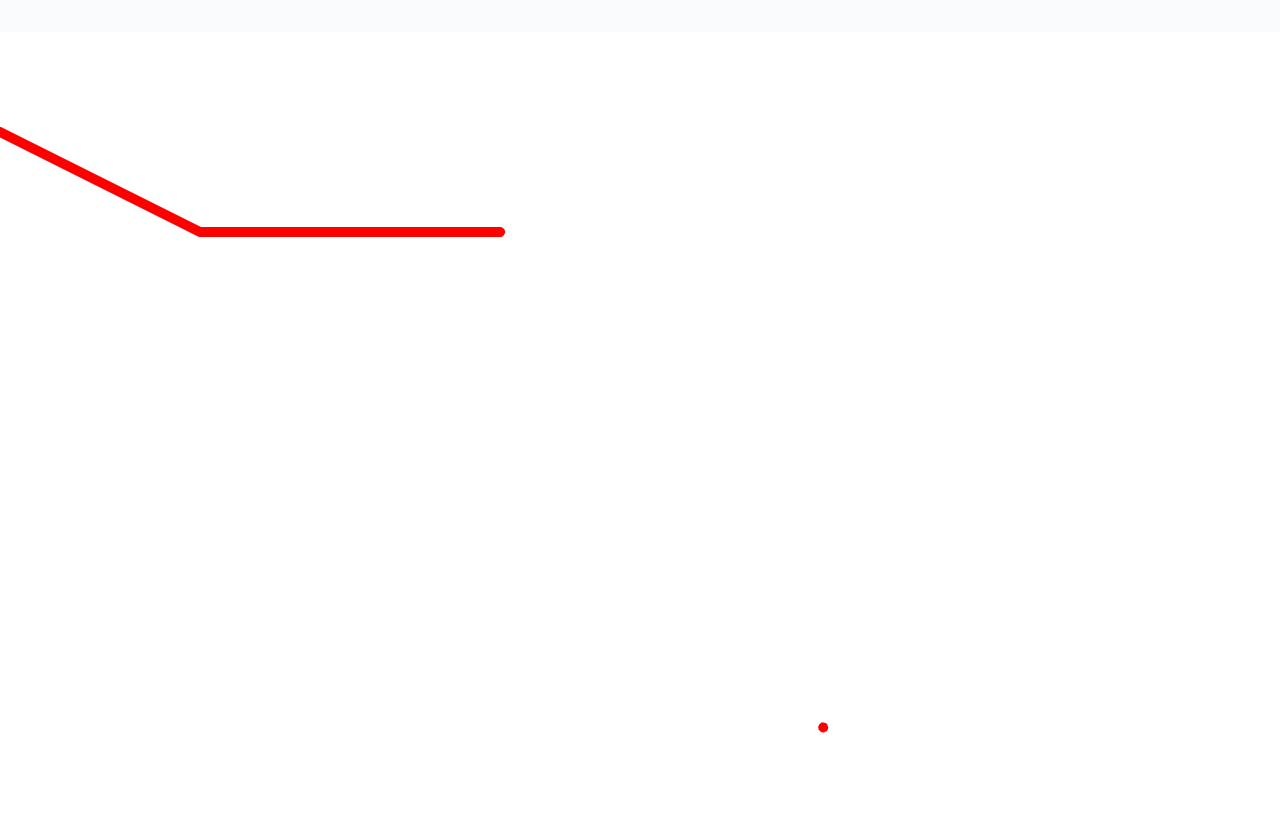
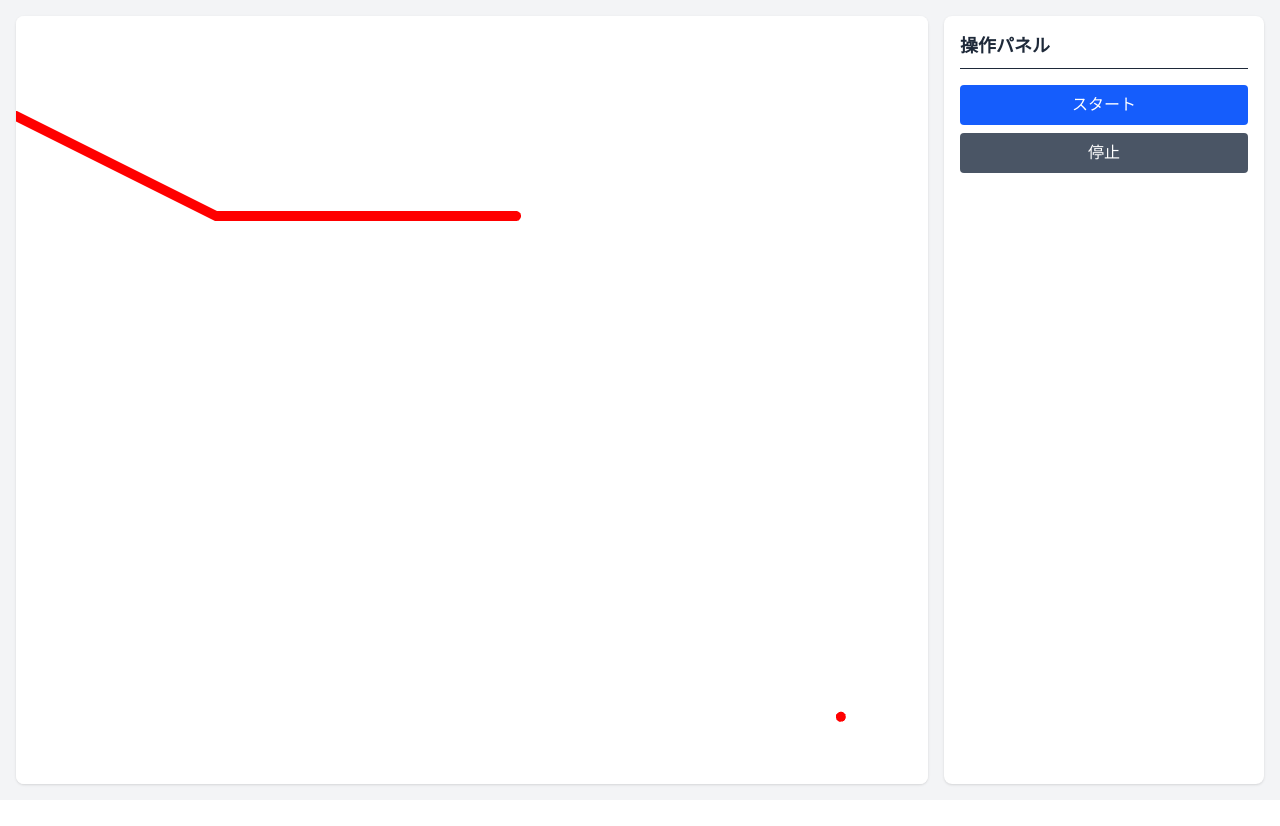
Before and after one commit to Taka005/PhysicsLab, a Next.js app: page / in a window 1280 px wide. Shown: the top 826 px of the page. After the commit the page ends 800 px from the top, so only its background shows below. Built offline with nearby package versions, Linux system fonts and the light colour scheme.

Commit message:
ControllPanelコンポーネントを追加し、PhysicsCanvasでのタッチイベント処理を実装。エンジンのワールドサイズを5000に変更し、Rendererクラスにリサイズ機能を追加。

```diff
--- a/next.config.ts
+++ b/next.config.ts
@@ -1,6 +1,7 @@
 import type { NextConfig } from "next";
 
 const nextConfig: NextConfig = {
+  reactStrictMode: false,
   output: "export",
   images: {
     unoptimized: true,
--- a/src/app/page.tsx
+++ b/src/app/page.tsx
@@ -1,11 +1,13 @@
+import ControllPanel from "@/components/ControllPanel";
 import PhysicsCanvas from "@/components/PhysicsCanvas";
 import { EngineProvider } from "@/context/EngineContext";
 
 export default function Home() {
   return (
-    <main className="min-h-screen bg-gray-50 py-8">
+    <main className="flex h-screen w-screen p-4 gap-4 overflow-hidden bg-gray-100 box-border">
       <EngineProvider>
         <PhysicsCanvas/>
+        <ControllPanel/>
       </EngineProvider>
     </main>
   );
--- /dev/null
+++ b/src/components/ControllPanel.tsx
@@ -0,0 +1,29 @@
+"use client";
+
+import { useEngine } from "@/context/EngineContext";
+
+export default function ControllPanel() {
+  const engine = useEngine();
+
+  if (!engine) return;
+
+  return (
+    <div className="w-80 h-full bg-white rounded-lg shadow-sm p-4 flex flex-col gap-4 overflow-y-auto">
+      <h2 className="text-lg font-bold text-gray-800 border-b pb-2">操作パネル</h2>
+      <div className="flex flex-col gap-2">
+        <button
+          onClick={() => engine.start()}
+          className="px-4 py-2 bg-blue-600 text-white rounded hover:bg-blue-700 transition"
+        >
+          スタート
+        </button>
+        <button
+          onClick={() => engine.stop()}
+          className="px-4 py-2 bg-gray-600 text-white rounded hover:bg-gray-700 transition"
+        >
+          停止
+        </button>
+      </div>
+    </div>
+  )
+}
--- a/src/components/PhysicsCanvas.tsx
+++ b/src/components/PhysicsCanvas.tsx
@@ -1,26 +1,56 @@
 "use client";
 
-import React, { useEffect, useRef } from "react";
+import React, { useEffect, useRef, useState } from "react";
 import { Renderer } from "@/lib/render";
 import { CircleCreateOption, LineCreateOption } from "@/lib/engine/types";
 import { useEngine } from "@/context/EngineContext";
 
 export default function PhysicsCanvas() {
+  const containerRef = useRef<HTMLDivElement | null>(null);
   const canvasRef = useRef<HTMLCanvasElement | null>(null);
   const engine = useEngine();
+  const [touchPos, setTouchPos] = useState<{ x: number; y: number } | null>(null);
+
+  const handlePointerAction = (e: React.PointerEvent<HTMLCanvasElement> | React.TouchEvent<HTMLCanvasElement>) => {
+    const canvas = canvasRef.current;
+    if (!canvas||!engine) return;
+
+    const rect = canvas.getBoundingClientRect();
+
+    let clientX = 0;
+    let clientY = 0;
+
+    if ("touches" in e) {
+      if (e.touches.length === 0) return;
+      clientX = e.touches[0].clientX;
+      clientY = e.touches[0].clientY;
+    } else {
+      clientX = e.clientX;
+      clientY = e.clientY;
+    }
+
+    const x = (clientX - rect.left - engine.viewport.offset.x)*(1/engine.viewport.zoomRatio);
+    const y = (clientY - rect.top - engine.viewport.offset.y)*(1/engine.viewport.zoomRatio);
+
+    setTouchPos({ x: Math.round(x), y: Math.round(y) });
+
+    console.log(`Touch/Click X: ${Math.round(x)}, Y: ${Math.round(y)}`);
+  };
 
   useEffect(() => {
-    if (!canvasRef.current || !engine) return;
+    if (!canvasRef.current || !containerRef.current || !engine) return;
 
     const renderer = new Renderer(engine);
 
     let animationFrameId: number;
 
     const initPixi = async () => {
+     const { clientWidth, clientHeight } = containerRef.current!;
+
       await renderer.init(
         canvasRef.current!,
-        window.innerWidth,
-        window.innerHeight
+        clientWidth,
+        clientHeight
       );
 
       engine.spawn({ type: "circle", id: "ball1", position: { x: 50, y: 50 },velocity: { x: 50, y: 50 }, diameter: 10, mass: 10, stiffness: 0.8} as CircleCreateOption);
@@ -43,15 +73,36 @@ export default function PhysicsCanvas() {
 
     initPixi();
 
+    const handleResize = () => {
+      if (containerRef.current && renderer) {
+        const { clientWidth, clientHeight } = containerRef.current;
+
+        renderer.resize(clientWidth,clientHeight);
+      }
+    };
+
+    const resizeObserver = new ResizeObserver(() => handleResize());
+    resizeObserver.observe(containerRef.current);
+
     return () => {
       cancelAnimationFrame(animationFrameId);
+      resizeObserver.disconnect();
       renderer.destroy();
     };
   }, [engine]);
 
   return (
-    <div style={{ width: "100vw", height: "100vh", overflow: "hidden" }}>
-      <canvas ref={canvasRef} style={{ display: "block" }} />
+    <div
+      ref={containerRef}
+      className="flex-1 h-full relative bg-white rounded-lg shadow-sm overflow-hidden"
+    >
+      <canvas ref={canvasRef} className="block w-full h-full"
+        onPointerDown={handlePointerAction}
+        onPointerMove={(e) => {
+          if (e.buttons > 0) handlePointerAction(e);
+        }}
+        onTouchStart={handlePointerAction}
+      />
     </div>
   );
 }
--- a/src/context/EngineContext.tsx
+++ b/src/context/EngineContext.tsx
@@ -19,7 +19,7 @@ export function EngineProvider({ children }: { children: React.ReactNode }) {
         playBackSpeed: 1,
         trackingInterval: 1000,
         trackingLimit: 100,
-        worldSize: 1000,
+        worldSize: 5000,
         pps: 120,
         gravity: 100,
         friction: 0.001,
@@ -32,6 +32,11 @@ export function EngineProvider({ children }: { children: React.ReactNode }) {
 
     engineRef.current = engine;
     setIsInitialized(true);
+
+    return () => {
+      engineRef.current = null;
+      setIsInitialized(false);
+    };
   }, []);
 
   return (
--- a/src/lib/render/Renderer.ts
+++ b/src/lib/render/Renderer.ts
@@ -82,7 +82,15 @@ export class Renderer {
     }
   }
 
-  public destroy() {
+  public resize(width: number,height: number){
+    if (!this.isInitialized) return;
+
+    this.app.renderer.resize(width, height);
+
+    this.app.render();
+  }
+
+  public destroy():void {
     if (!this.isInitialized) {
       this.isInitialized = true;
       return;
```
